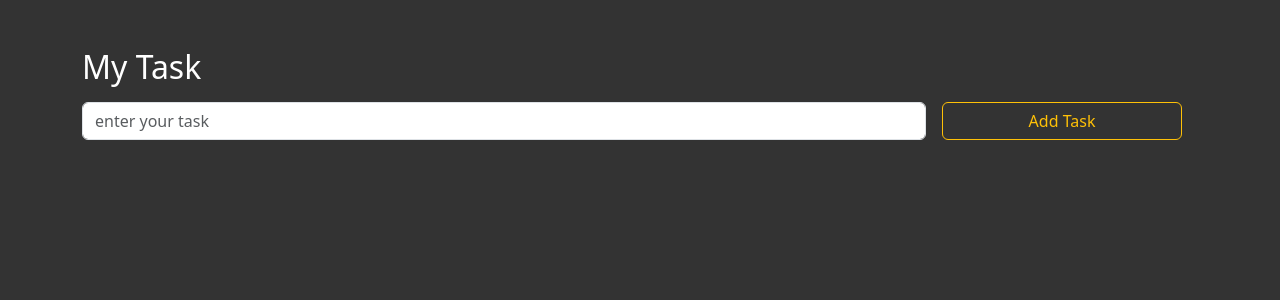
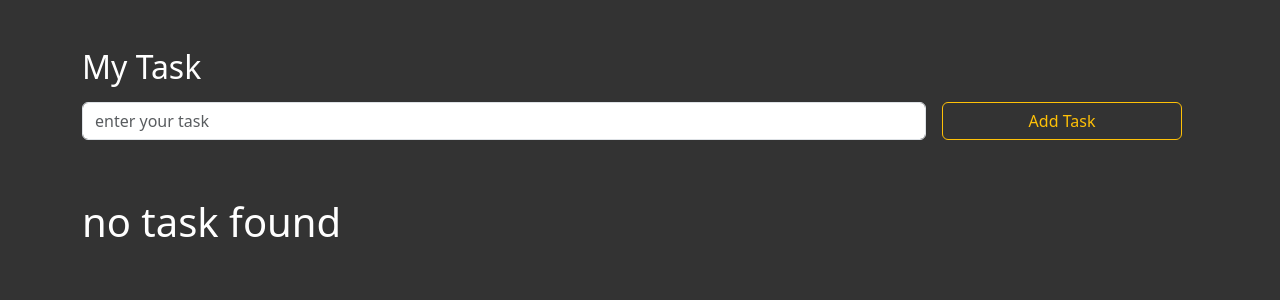
Before and after one commit to angular-codenight/season4, an Angular app: page / in a window 1280 px wide. Shown: the top 300 px of the page. Built offline with nearby package versions, Linux system fonts and the light colour scheme.

Commit message:
ngif else

```diff
--- a/src/app/todo-list/todo-list.component.html
+++ b/src/app/todo-list/todo-list.component.html
@@ -10,7 +10,7 @@
 
     <br><br>
     <div
-      *ngIf="tasks.length>0"
+      *ngIf="tasks.length>0;else TaskNotFound"
 
       class="alert alert-warning d-flex align-items-center justify-content-between"
 
@@ -19,7 +19,11 @@
     </h3>
       <button class="btn btn-danger" (click)="onRemoveTask()">Delete</button>
     </div>
-
+<ng-template #TaskNotFound>
+  <div>
+    <h1>no task found</h1>
+  </div>
+</ng-template>
 
 
 
```
